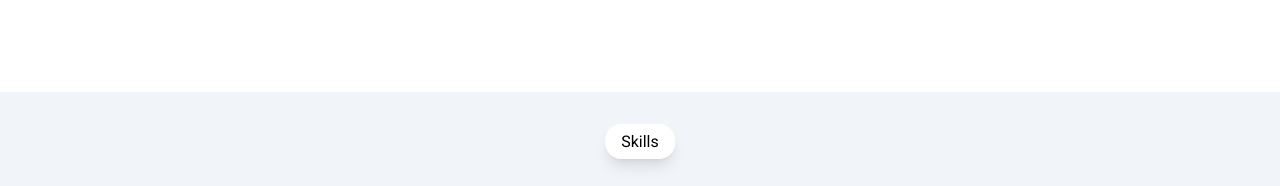
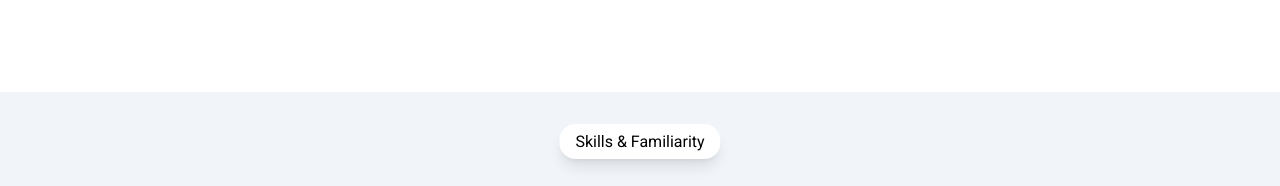
Before and after one commit to krisnaRusdiono/krisna-rusdiono-app, a Next.js app: page / in a window 1280 px wide. Shown: the part 800-986 px from the top of the page. Built offline with nearby package versions, Linux system fonts and the light colour scheme; what @mui/material-nextjs would draw is missing.

Commit message:
fix: resolve ui for modal content and skills

```diff
--- a/app/(main)/@skills/page.tsx
+++ b/app/(main)/@skills/page.tsx
@@ -5,7 +5,7 @@ import Image from 'next/image';
 
 const ExpertiseSlot = () => {
     return (
-      <ContentContainer id='expertise' displayType='grid' className='bg-slate-100 grid-cols-4 gap-4' badge='Skills'>
+      <ContentContainer id='expertise' displayType='grid' className='bg-slate-100 grid-cols-4 gap-4' badge='Skills & Familiarity'>
         {SKILLS_DATA.map(({ icon, name }) => (
           <Tooltip title={name} key={name}>
             <Image src={icon} alt={name} width={62} className='mx-auto self-center' />
--- a/components/Modal/index.tsx
+++ b/components/Modal/index.tsx
@@ -47,7 +47,7 @@ const Modal = ({ open, toggleModal, data }: { open: boolean; toggleModal: () =>
                 )
               </sup>
             </Typography>
-            <Typography id='modal-modal-description' sx={{ mt: 2 }} className='whitespace-pre-line'>
+            <Typography id='modal-modal-description' sx={{ mt: 2 }} className='whitespace-pre-line max-h-72 overflow-auto'>
               {projectDescriptionLong}
             </Typography>
             <div className='flex flex-col gap-2'>
```
